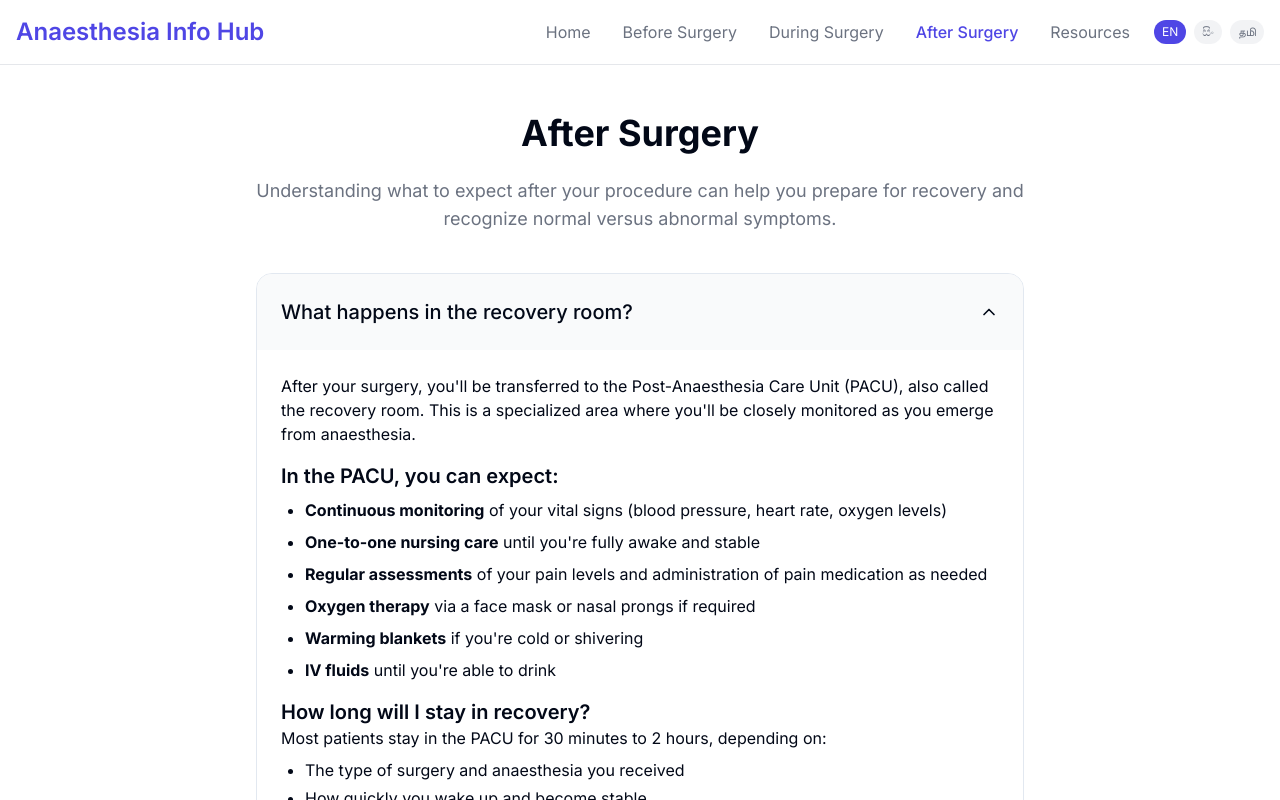
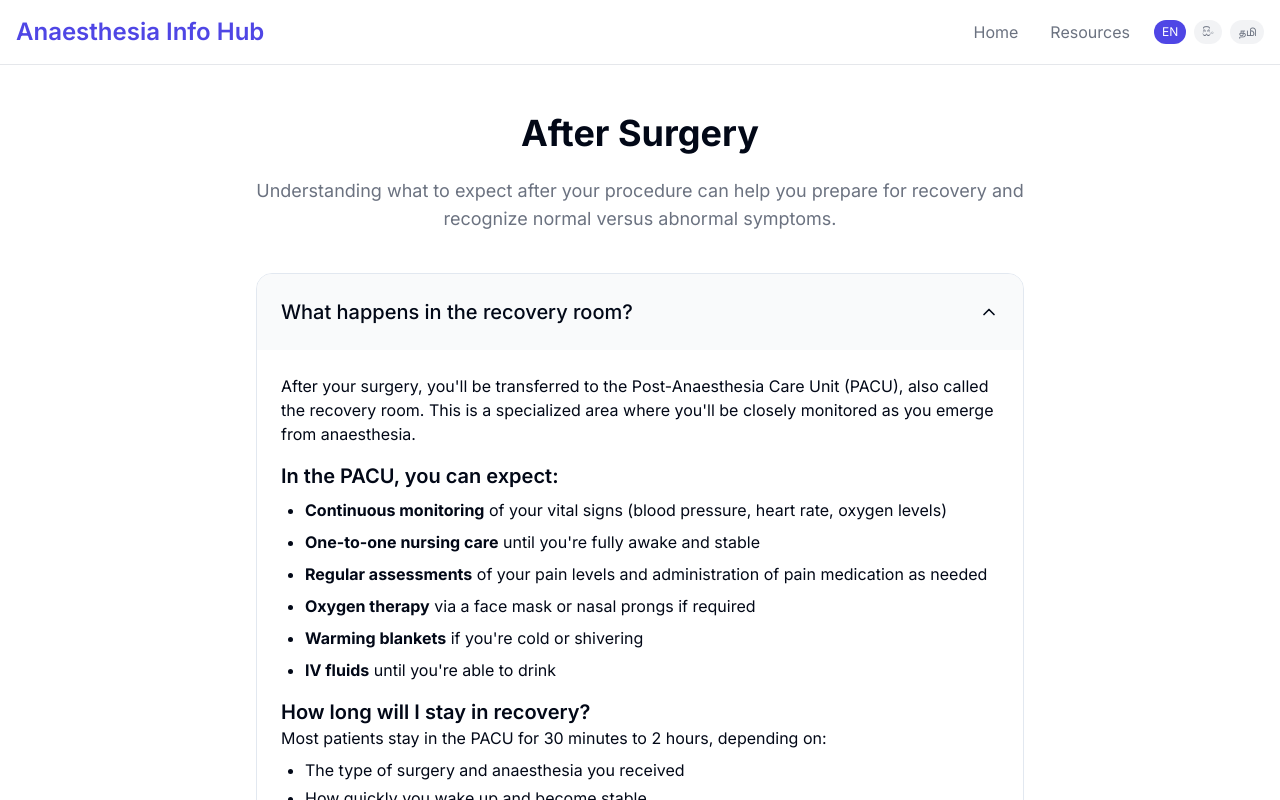
Before and after one commit to sniro23/anesthesia_info_EmbilipitiyaDGH, a React (Vite) app: page /after-surgery in a window 1280 px wide. Shown: the top 800 px of the page. Built offline with nearby package versions, Linux system fonts and the light colour scheme.

Commit message:
Refactor: Simplify header navigation
Remove navigation links and keep only home, resources, and language toggle.

```diff
--- a/src/components/Header.tsx
+++ b/src/components/Header.tsx
@@ -26,36 +26,6 @@ const Header: React.FC = () => {
               }
             >
               {t('nav.home')}
-            </NavLink>
-            <NavLink
-              to="/before-surgery"
-              className={({ isActive }) =>
-                isActive
-                  ? "text-indigo font-medium px-2 py-1"
-                  : "text-neutral-dark hover:text-indigo transition px-2 py-1"
-              }
-            >
-              {t('nav.before')}
-            </NavLink>
-            <NavLink
-              to="/during-surgery"
-              className={({ isActive }) =>
-                isActive
-                  ? "text-indigo font-medium px-2 py-1"
-                  : "text-neutral-dark hover:text-indigo transition px-2 py-1"
-              }
-            >
-              {t('nav.during')}
-            </NavLink>
-            <NavLink
-              to="/after-surgery"
-              className={({ isActive }) =>
-                isActive
-                  ? "text-indigo font-medium px-2 py-1"
-                  : "text-neutral-dark hover:text-indigo transition px-2 py-1"
-              }
-            >
-              {t('nav.after')}
             </NavLink>
             <NavLink
               to="/resources"
```
